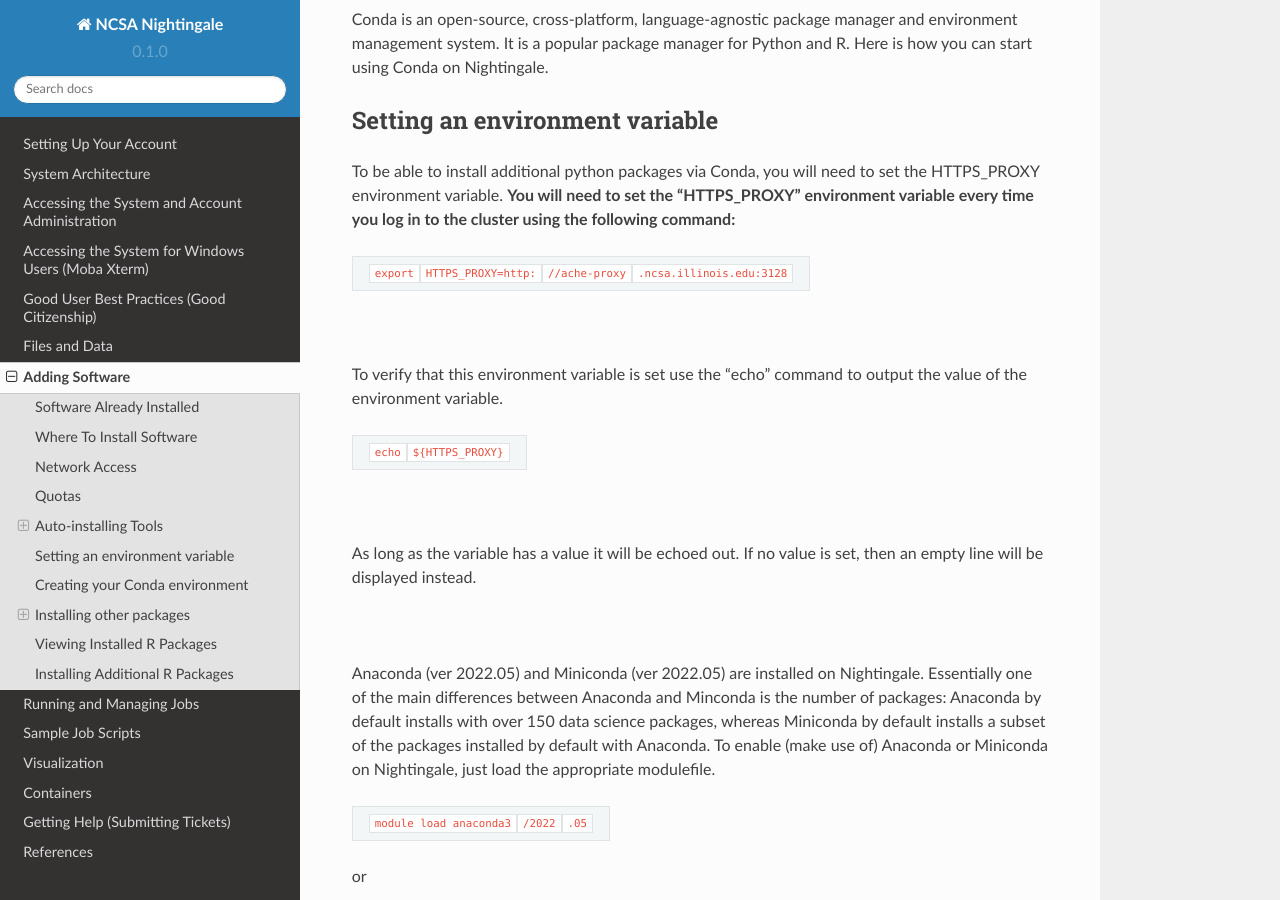
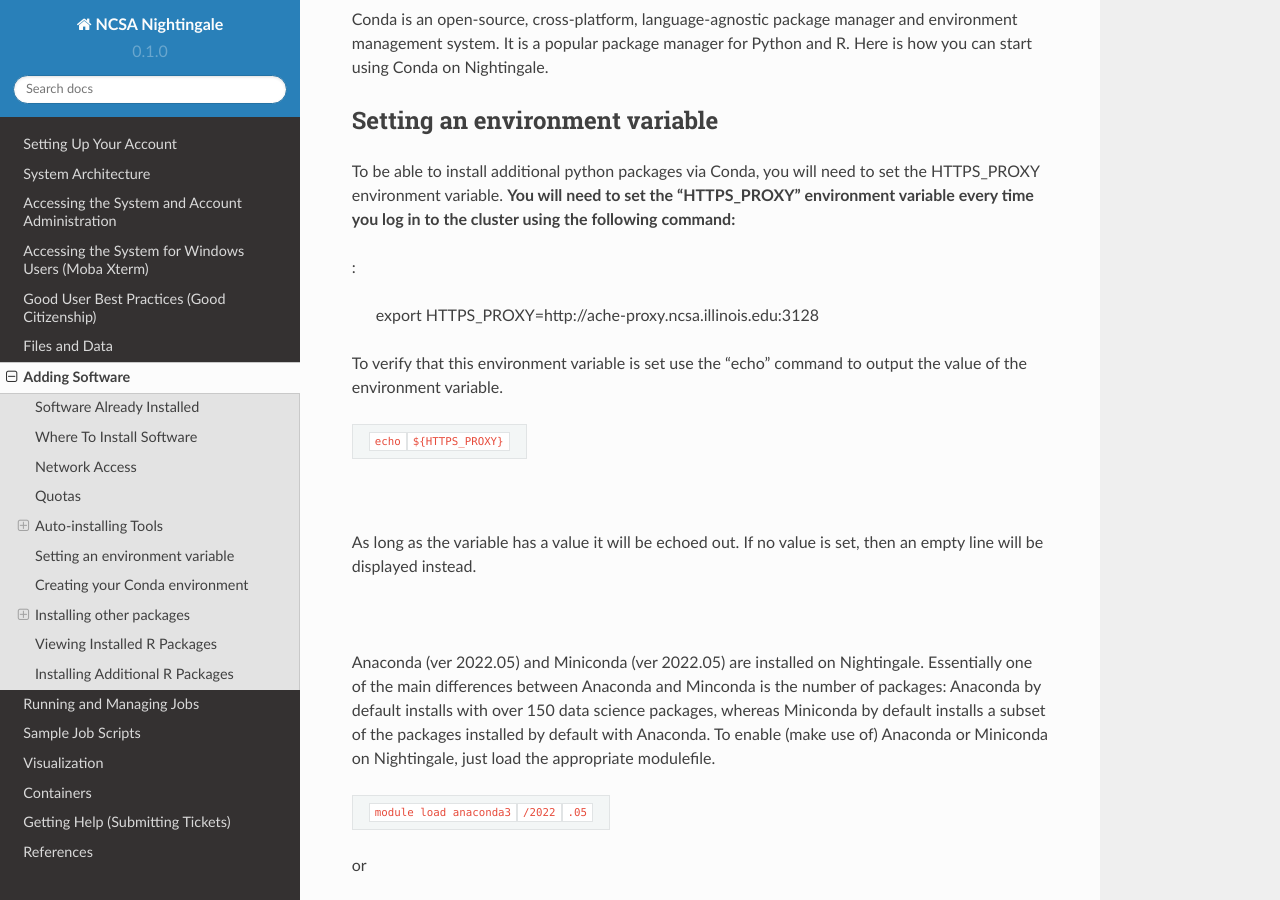
Before and after one commit to sfkappes/NG_documentation, a Sphinx documentation site: the page built from docs/source/adding_software.rst, in a window 1280 px wide and 900 px high, scrolled down 1490 px. Built offline with Sphinx 7.4.7 and the Read the Docs theme 2.0.0, drawn with Linux system fonts in a browser that asks for light colours; pages that are not in the unit, such as notebooks, are missing from menus; part of the change alters nothing that is shown.

```diff
--- a/docs/source/adding_software.rst
+++ b/docs/source/adding_software.rst
@@ -89,12 +89,11 @@ need to set the HTTPS_PROXY environment variable. **You will need to set
 the "HTTPS_PROXY" environment variable every time you log in to the
 cluster using the following command:**
 
-+----------------------------------------------------------------------+
-| ``export``\                                                          |
-| ``HTTPS_PROXY=http:``\ ``//ache-proxy``\ ``.ncsa.illinois.edu:3128`` |
-+----------------------------------------------------------------------+
+:
 
-|
+  export HTTPS_PROXY=http://ache-proxy.ncsa.illinois.edu:3128
+
+
 
 To verify that this environment variable is set use the "echo" command
 to output the value of the environment variable.
```
